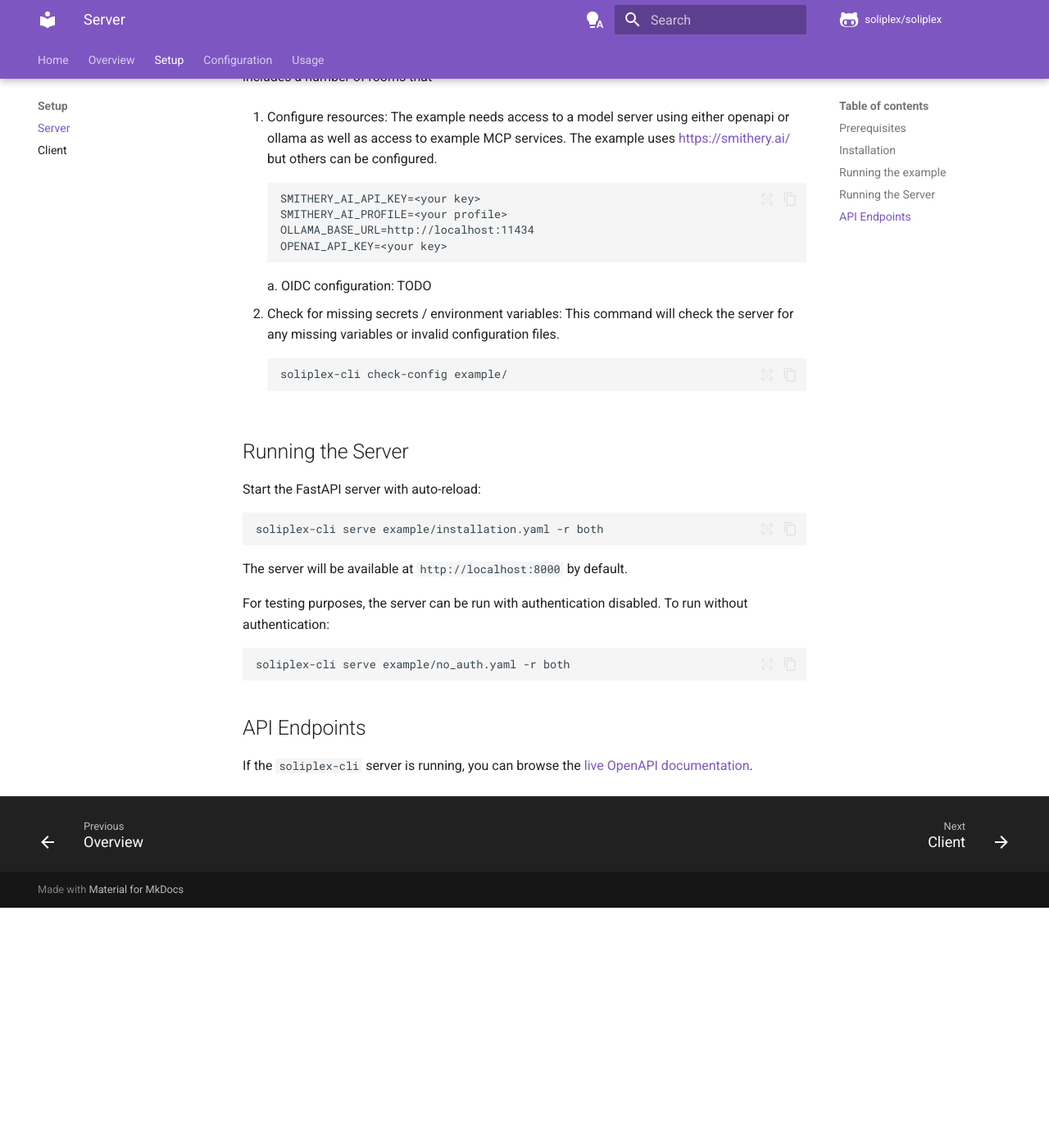
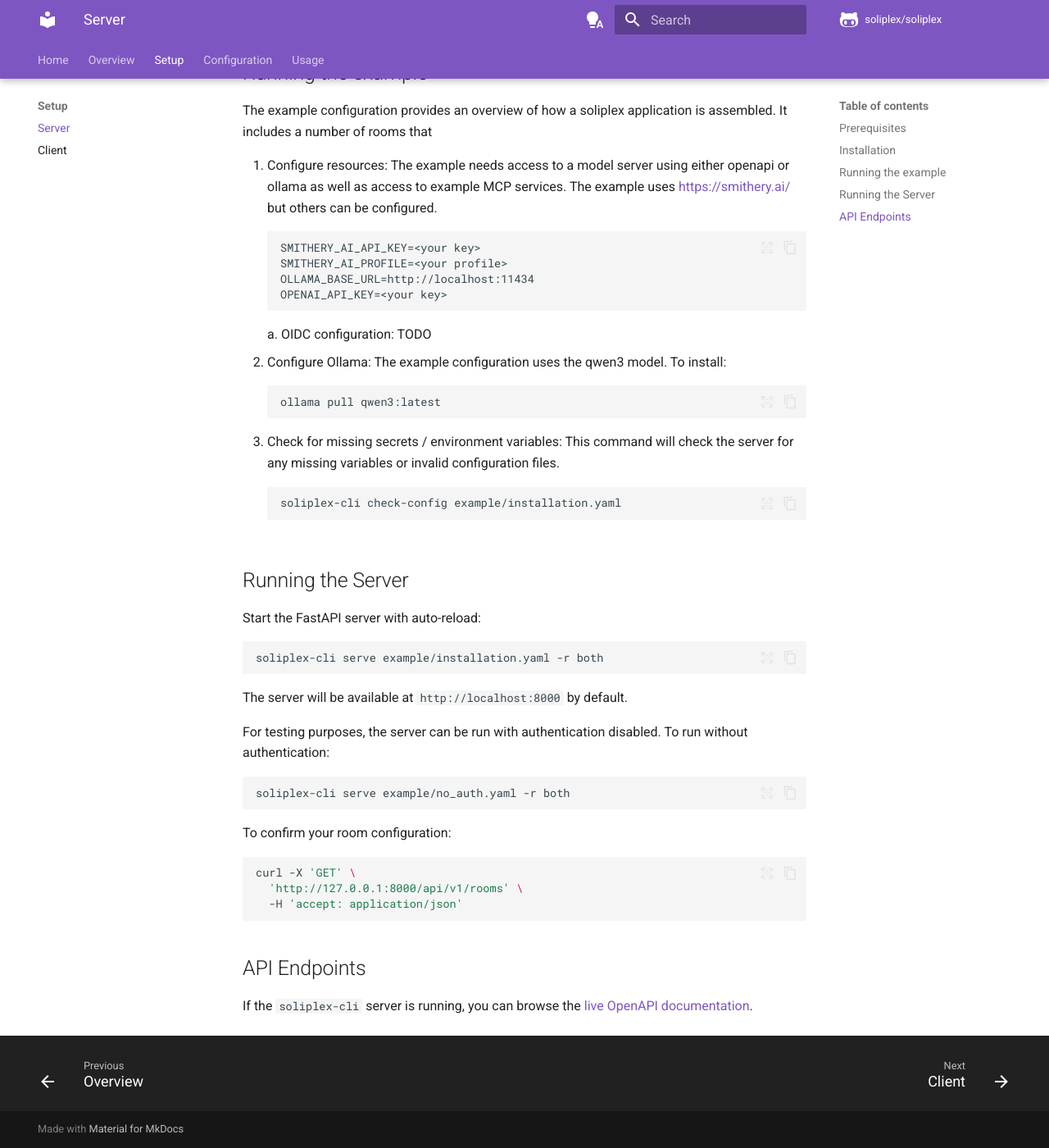
Before and after one commit to Open-Community-Building/soliplex, an MkDocs documentation site: the page built from docs/server.md, in a window 1280 px wide and 1400 px high, scrolled down 1162 px. Shown: the whole window at 82% size. Built offline with MkDocs 1.6.1 and Material for MkDocs 9.7.7, drawn with Linux system fonts in a browser that asks for light colours; comment, search, counter and statistics services are not loaded; before the commit the page ends 2269 px from its top, so only the background shows below that; some of the changed text lies outside the part shown.

Commit message:
update docs

````diff
--- a/docs/server.md
+++ b/docs/server.md
@@ -6,7 +6,9 @@
 ## Prerequisites
 
 - Python 3.13+
-- Access to OpenAI API (API key required) or Ollama.
+- Access to LLM:
+   - OpenAI - an API key is required to use OpenAI
+   - Ollama  ([https://ollama.com/] https://ollama.com/)
 - Logfire (optional) - A token from logfire ( [https://logfire-us.pydantic.dev/login](https://logfire-us.pydantic.dev/login) ) allows for visibility into the application. (see [ https://logfire.pydantic.dev/docs/integrations/web-frameworks/fastapi/](https://logfire.pydantic.dev/docs/integrations/web-frameworks/fastapi/) for more information)
 
 ## Installation
@@ -48,11 +50,16 @@
    ```
    a. OIDC configuration:
    TODO
+2. Configure Ollama:
+   The example configuration uses the qwen3 model.  To install:
+   ```bash
+   ollama pull qwen3:latest
+   ```
 
-2. Check for missing secrets / environment variables:
+3. Check for missing secrets / environment variables:
    This command will check the server for any missing variables or invalid configuration files.
    ```bash
-   soliplex-cli check-config example/
+   soliplex-cli check-config example/installation.yaml
    ```
 
 
@@ -73,6 +80,13 @@
 soliplex-cli serve example/no_auth.yaml -r both
 ```
 
+To confirm your room configuration:
+```bash
+curl -X 'GET' \
+  'http://127.0.0.1:8000/api/v1/rooms' \
+  -H 'accept: application/json'
+```
+
 ## API Endpoints
 
 If the `soliplex-cli` server is running, you can browse the
````
